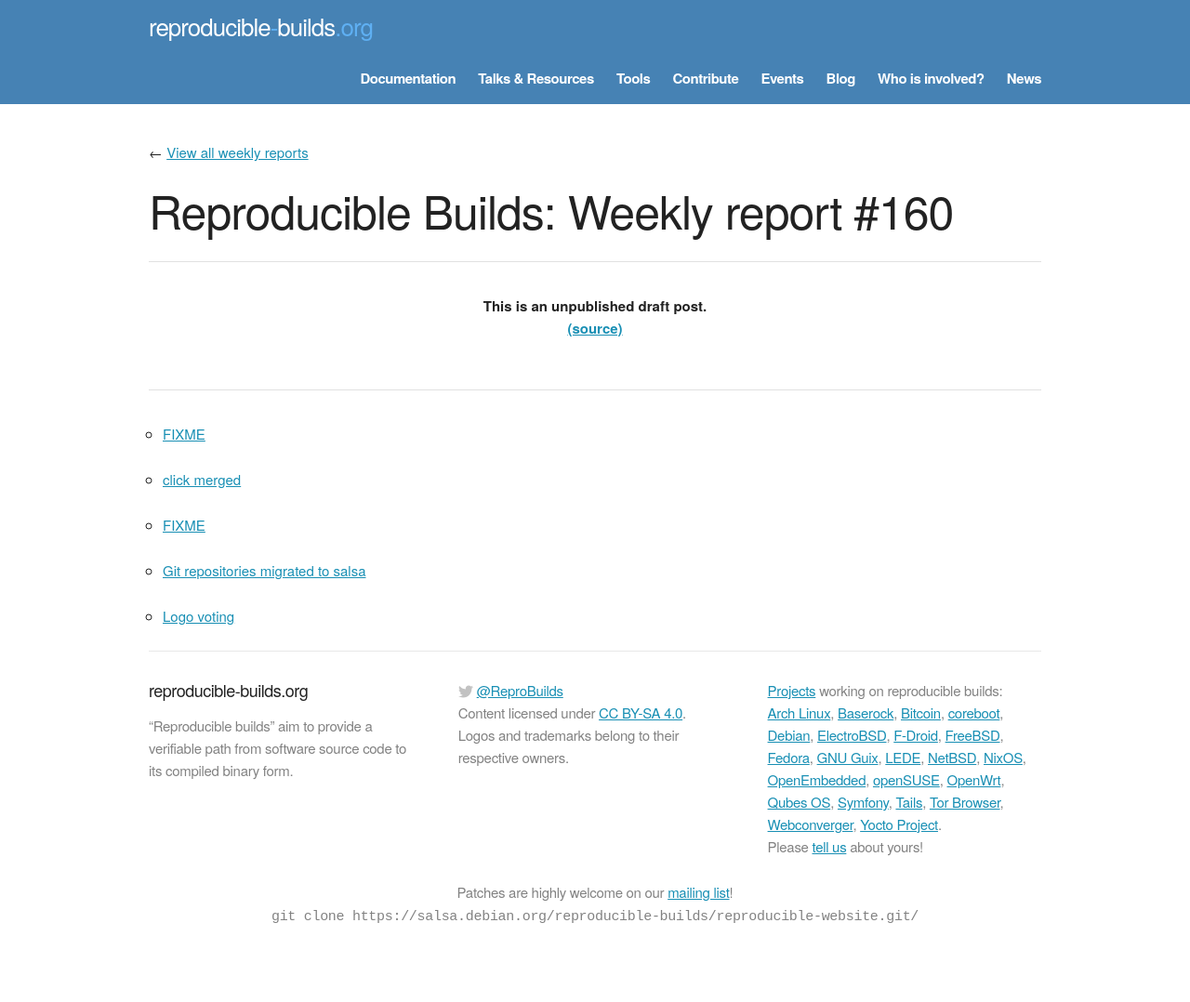
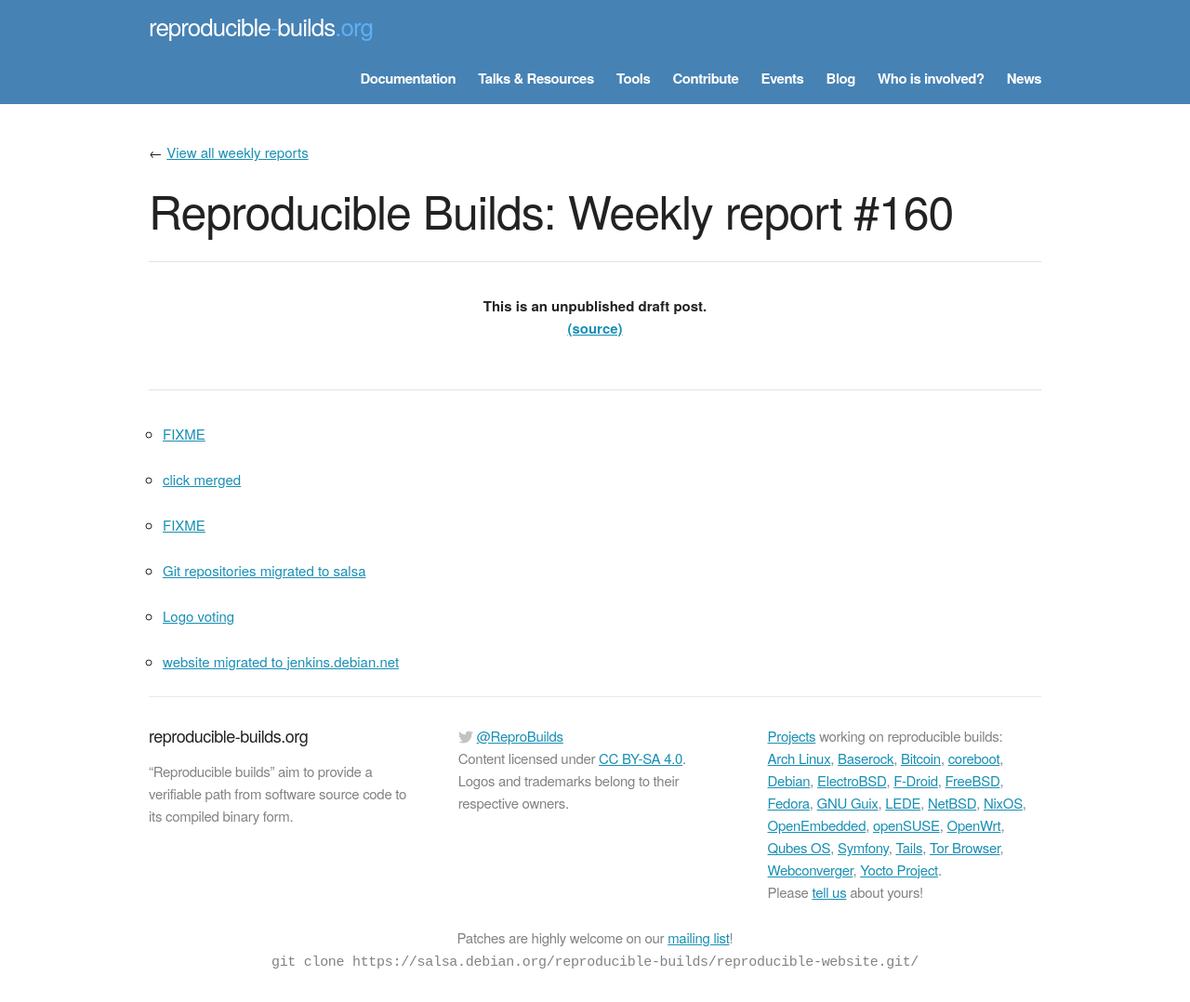
Before and after one commit to prototypefund/reproducible-website, a Jekyll site: the page built from _blog/posts/160.md, in a window 1280 px wide. Shown: the whole page at 93% size. Built offline with Jekyll 4.4.1, drawn with Linux system fonts in a browser that asks for light colours; some web fonts are replaced; before the commit the page ends 1029 px from its top, so only the background shows below that.

Commit message:
160 += website migrated to jenkins.debian.net <diffoscope>

```diff
--- a/_blog/posts/160.md
+++ b/_blog/posts/160.md
@@ -12,3 +12,5 @@ week: 160
 * [Git repositories migrated to salsa](https://lists.reproducible-builds.org/pipermail/rb-general/2018-May/000954.html)
 
 * [Logo voting](https://lists.reproducible-builds.org/pipermail/rb-general/2018-May/000952.html)
+
+* [website migrated to jenkins.debian.net](diffoscope)
```
